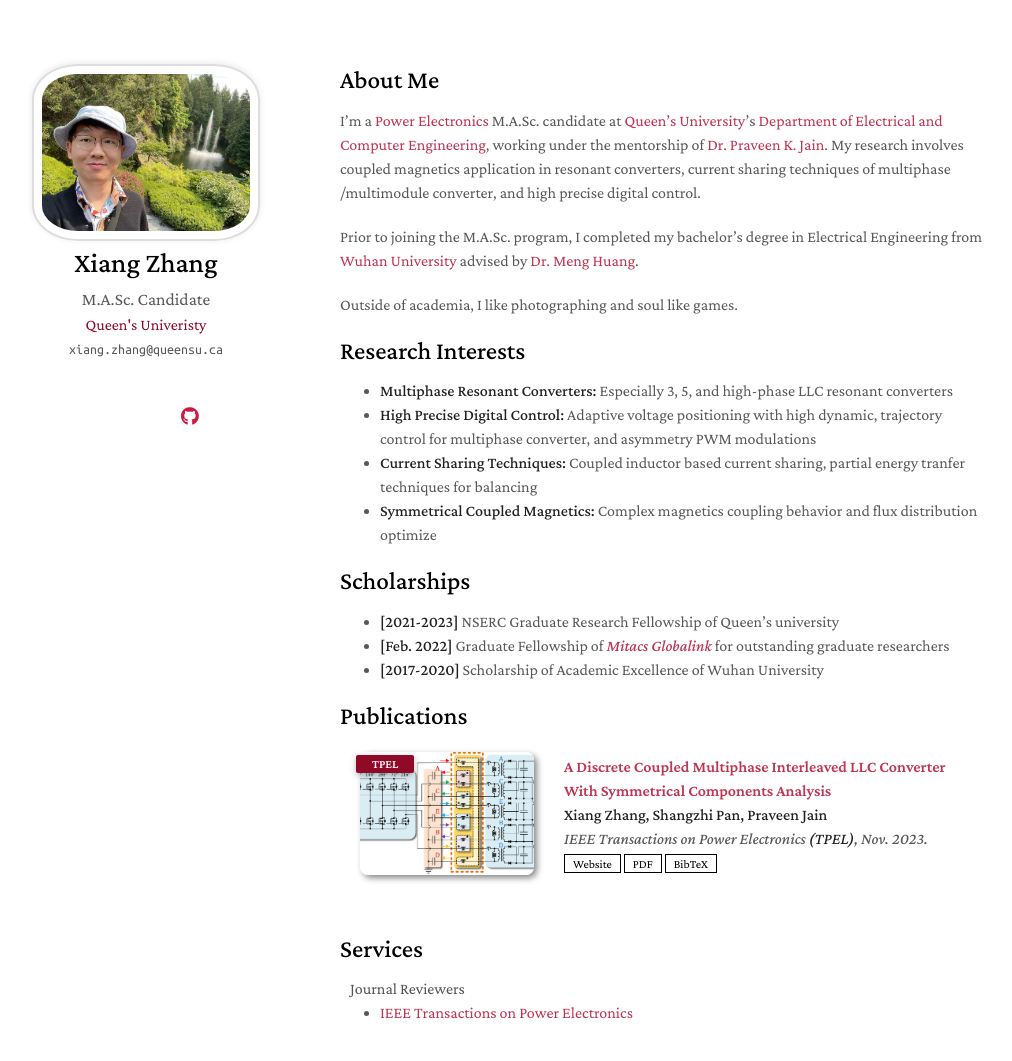
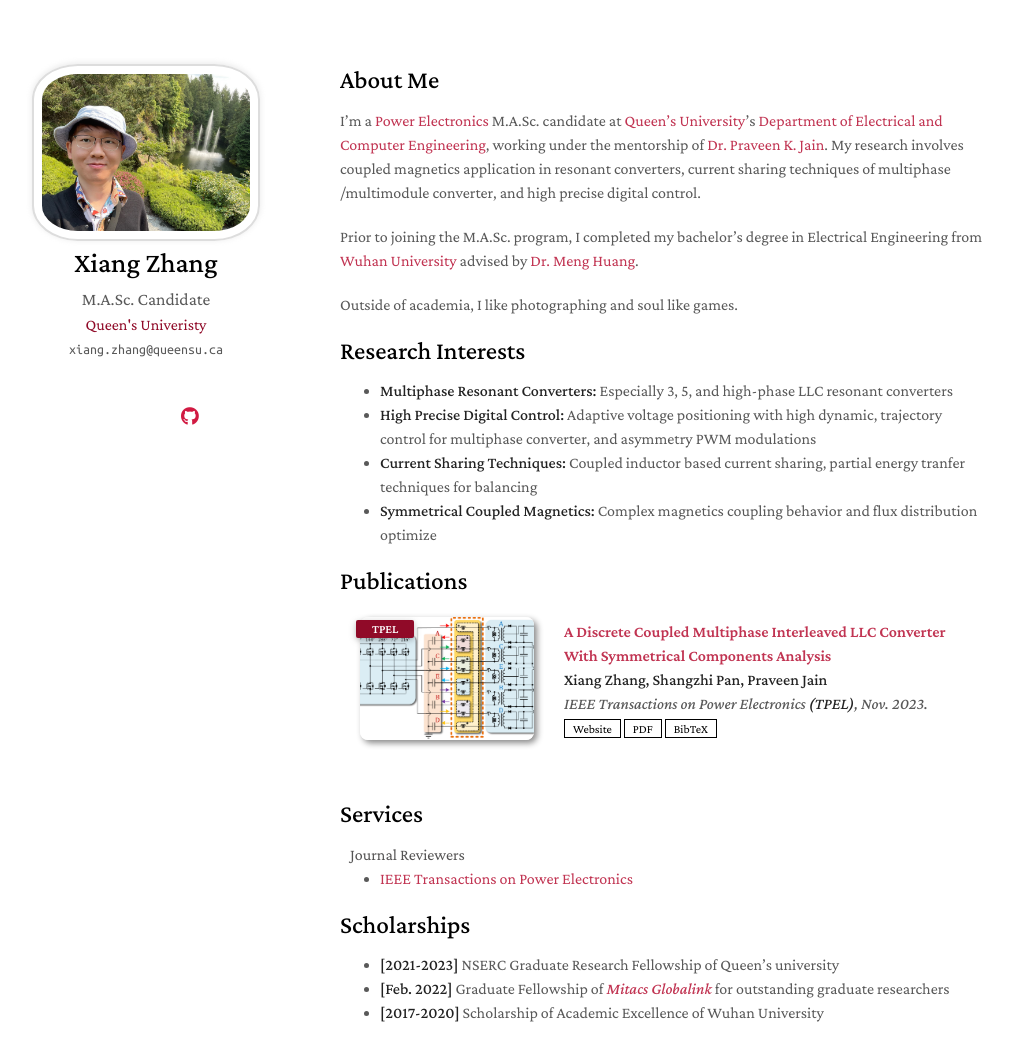
Before and after one commit to XiangZhangPE/XiangZhangPE_old.github.io, a Jekyll site: the page built from index.md, in a window 1280 px wide and 1119 px high. Shown: the top 1061 px of the window, without its empty margins (130-1142 px from the left). Built offline with Jekyll 4.4.1, drawn with Linux system fonts in a browser that asks for light colours; nearby versions of some CDN libraries; a style sheet for code colours, icons or effects is not loaded; our own code applies the rules of GitHub Pages for plain Markdown files.

Commit message:
Update index.md

```diff
--- a/index.md
+++ b/index.md
@@ -18,19 +18,17 @@ Outside of academia, I began my journey as a professional swimmer at the age of
 
 Outside of academia, I like photographing and soul like games.
 
-
 ## Research Interests
 - **Multiphase Resonant Converters:** Especially 3, 5, and high-phase LLC resonant converters
 - **High Precise Digital Control:** Adaptive voltage positioning with high dynamic, trajectory control for multiphase converter, and asymmetry PWM modulations
 - **Current Sharing Techniques:** Coupled inductor based current sharing, partial energy tranfer techniques for balancing
 - **Symmetrical Coupled Magnetics:** Complex magnetics coupling behavior and flux distribution optimize
 
+{% include_relative _includes/publications.md %}
+
+{% include_relative _includes/services.md %}
 
 ## Scholarships
 - **[2021-2023]** NSERC Graduate Research Fellowship of Queen’s university
 - **[Feb. 2022]** Graduate Fellowship of <a href="https://www.mitacs.ca/en/programs/globalink/globalink-graduate-fellowship" target="_blank">*Mitacs Globalink*</a> for outstanding graduate researchers
 - **[2017-2020]** Scholarship of Academic Excellence of Wuhan University
-
-{% include_relative _includes/publications.md %}
-
-{% include_relative _includes/services.md %}
```
